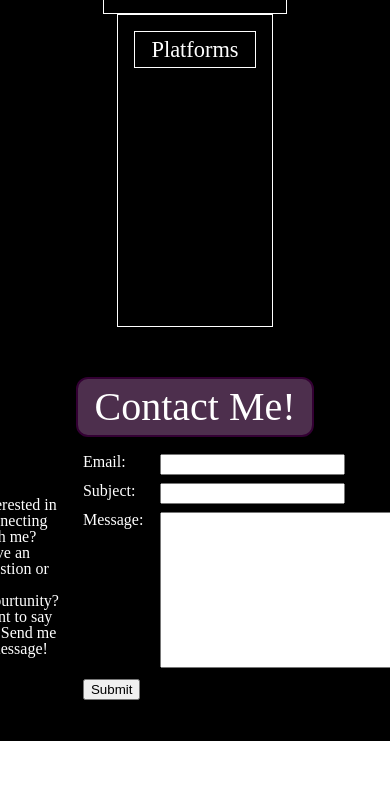
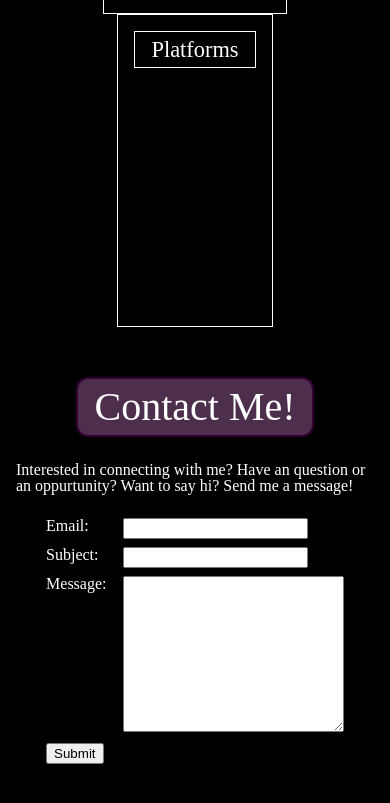
Before and after one commit to NMGVox/personal-site, a website built with webpack: page src/index.html in a window 390 px wide. Shown: the part 4554-5357 px from the top of the page. Before the commit the page ends 5295 px from the top, so only its background shows below. Built offline with nearby package versions, Linux system fonts and the light colour scheme.

Commit message:
Add basic <680px width device compatibility for contact

```diff
--- a/src/index.html
+++ b/src/index.html
@@ -230,7 +230,7 @@
             <div class="form-wrapper" id="contact-form">
                 <div class="form-row"><label for="email">Email: </label><input id="email" name="email" type="text"></div>
                 <div class="form-row"><label for="subject">Subject: </label><input id="subject" name="subject" type="text"></div>
-                <div class="form-row"><label for="message">Message: </label><textarea id="message" name="message" cols="30" rows="10"></textarea></div>
+                <div class="form-row"><label for="message">Message: </label><textarea id="message" name="message" cols="25" rows="10"></textarea></div>
                 <div class="form-row"><button id="form-submit">Submit</button></div>
             </div>
         </div>
--- a/src/styles.css
+++ b/src/styles.css
@@ -398,4 +398,8 @@ table {
         height:0px;
         width: 50vw;
     }
+
+    .contact-wrapper {
+        flex-direction: column;
+    }
 }
```
Also changed, not shown: dist/index.bundle.js, dist/index.html.
